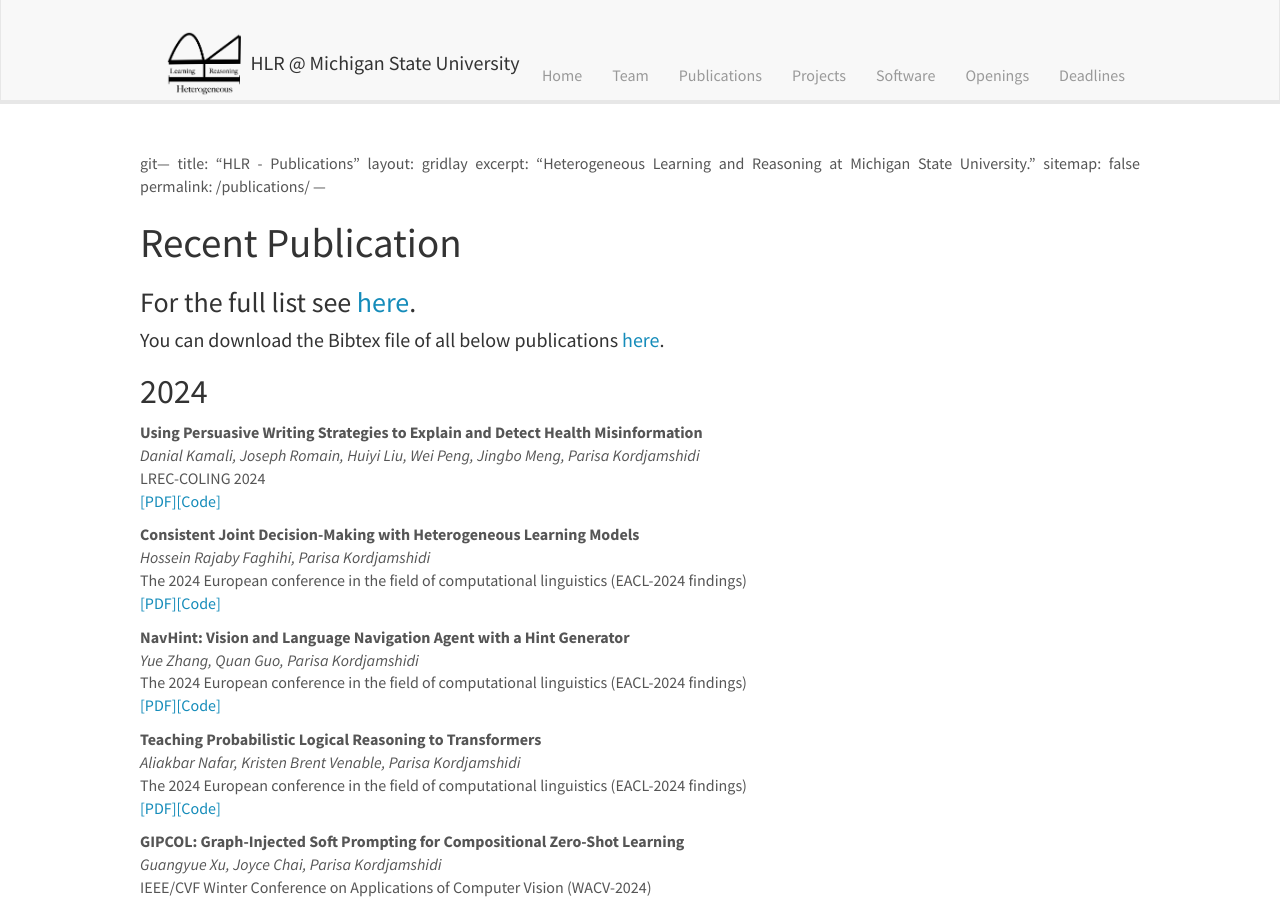
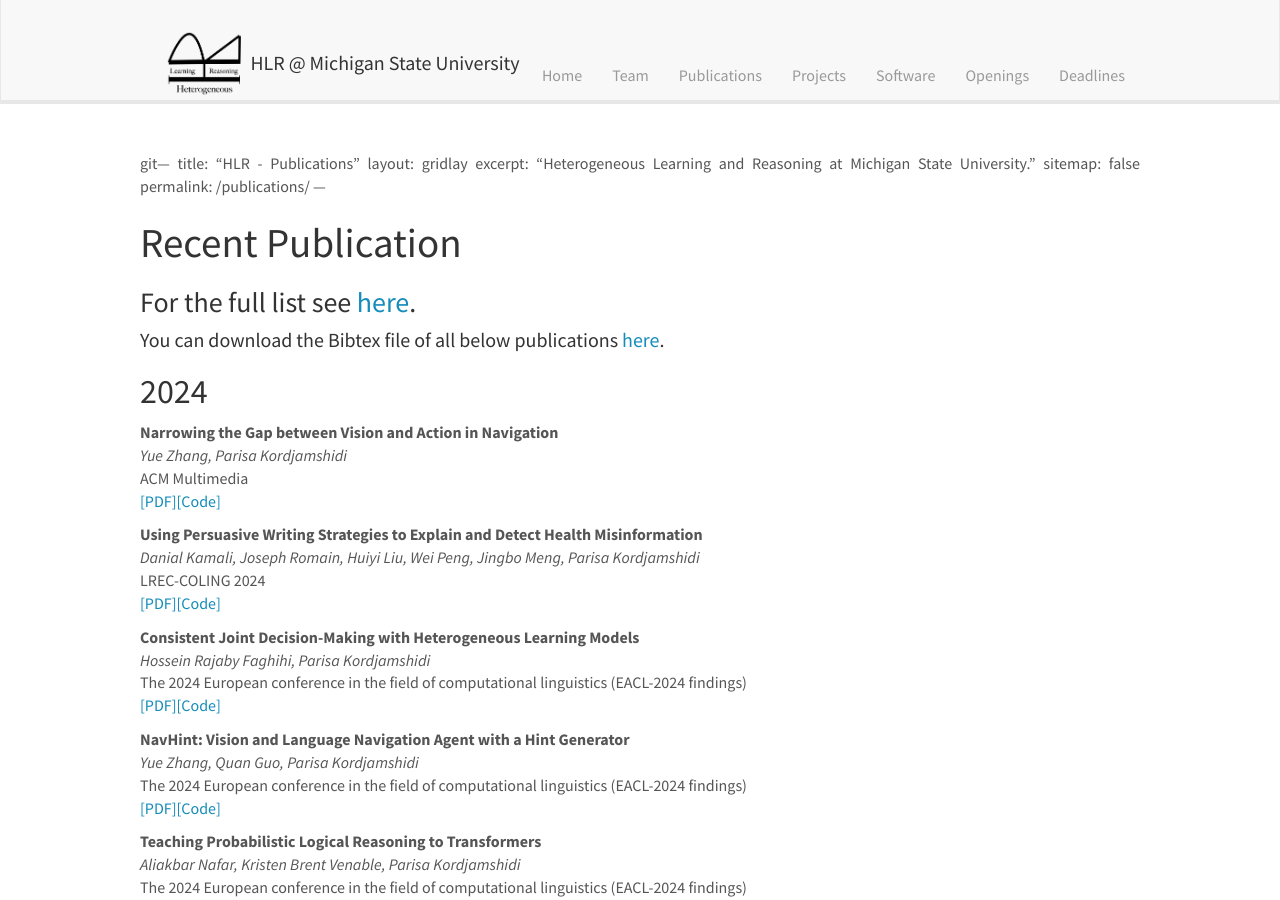
Before and after one commit to HLR/HLR.github.io, a Jekyll site: the page built from _pages/publications.md, in a window 1280 px wide and 900 px high. Built offline with Jekyll 4.4.1, drawn with Linux system fonts in a browser that asks for light colours; nearby versions of some CDN libraries; our own code applies the rules of GitHub Pages for plain Markdown files.

Commit message:
Updating the publist for Joslin's ACM MM 2024

```diff
--- a/_data/news.yml
+++ b/_data/news.yml
@@ -1,3 +1,4 @@
+
 - date: <i>April 17th 2024</i>
   headline: Ph.D. student Josue Kpodo won "Outstanding Grad Student Award 2023-24 - BAE department”. He is doing multidisciplinary research in the intersection of BAE and CSE. Congratulations Josue!
   top: 1
--- a/_data/publist.yml
+++ b/_data/publist.yml
@@ -1,4 +1,14 @@
 #2024
+- title: 'Narrowing the Gap between Vision and Action in Navigation'
+  authors: Yue Zhang, Parisa Kordjamshidi
+  venue: ACM Multimedia
+  year: 2024
+  links:
+    - url: https://www.arxiv.org/pdf/2408.10388
+      display: PDF
+    - url:
+      display: Code
+
 - title: 'Using Persuasive Writing Strategies to Explain and Detect Health Misinformation'
   authors: Danial Kamali, Joseph Romain, Huiyi Liu, Wei Peng, Jingbo Meng, Parisa Kordjamshidi
   venue: LREC-COLING 2024
```
